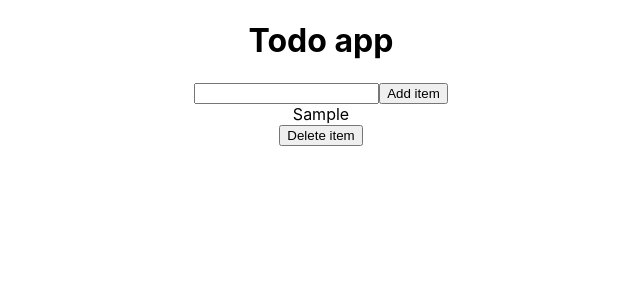
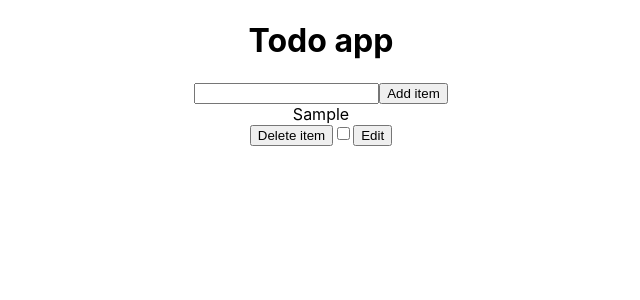
Before and after one commit to MariusStrumyla/BIT-sprint5, a React (Create React App) app: page /TodoApp in a window 1280 px wide. Both pictures are taken after typing "Sample" into the empty fields and a click on the button "Add item". Shown: the top 300 px of the page, without its empty margins (319-959 px from the left). Built offline with nearby package versions, Linux system fonts and the light colour scheme.

Commit message:
Added "edit item" function

```diff
--- a/src/Components/TodoApp/TodoApp.js
+++ b/src/Components/TodoApp/TodoApp.js
@@ -1,11 +1,13 @@
-import React from 'react'
+import React, { useEffect, useState } from 'react'
 
 function TodoApp() {
-  const [todos, setTodos] = React.useState([])
-  const [todo, setTodo] = React.useState('')
+  const [todos, setTodos] = React.useState([]);
+  const [todo, setTodo] = React.useState("");
+  const [todoEditing, setTodoEditing] = React.useState(null);
+  const [editingText, setEditingText] = React.useState("");
 
   function handleSubmit(e) {
-    e.preventDefault()
+    e.preventDefault();
 
     const newTodo = {
       id: new Date().getTime(),
@@ -13,14 +15,43 @@ function TodoApp() {
       completed: false,
     }
 
-    setTodos([...todos].concat(newTodo))
-    setTodo("")
+    setTodos([...todos].concat(newTodo));
+    setTodo("");
   }
+
 
   function deleteTodo(id) {
     const updatedTodos = [...todos].filter((todo) => todo.id !== id);
     setTodos(updatedTodos);
   }
+
+
+  function toggleComplete(id) {
+    const updatedTodos = [...todos].map((todo) => {
+      if (todo.id === id) {
+        todo.completed = !todo.completed;
+      }
+      return todo;
+    });
+
+    setTodos(updatedTodos);
+  }
+
+
+  function editTodo(id) {
+    const updatedTodos = [...todos].map((todo) => {
+      if (todo.id === id) {
+        todo.text = editingText;
+      }
+      return todo;
+    });
+
+
+    setTodos(updatedTodos);
+    setTodoEditing(null);
+    setEditingText("");
+  }
+
 
   return (
     <div className="TodoApp">
@@ -29,10 +60,15 @@ function TodoApp() {
         <input type="text" onChange={(e) => setTodo(e.target.value)} value={todo} />
         <button type="submit">Add item</button>
       </form>
+
       {todos.map((todo) => <div key={todo.id}>
-          <div>{todo.text}</div>
+          {todoEditing === todo.id  ? (<input type="text" onChange = {(e) => setEditingText(e.target.value)} value = {editingText}/>) : (<div>{todo.text}</div>)}
 
           <button onClick={() => deleteTodo(todo.id)}>Delete item</button>
+
+          <input type="checkbox" onChange={() => toggleComplete(todo.id)} checked={todo.completed} />
+
+        {todoEditing === todo.id  ? (<button onClick = {() => editTodo(todo.id)}>Submit edit</button>) : (<button onClick = {() => setTodoEditing(todo.id)}>Edit</button>)}
 
       </div>)}
     </div>
```
